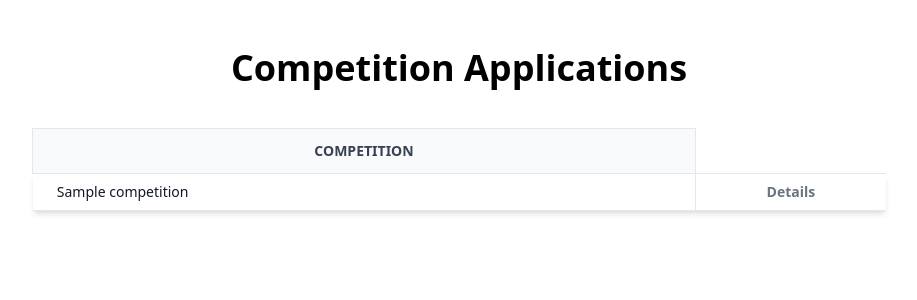
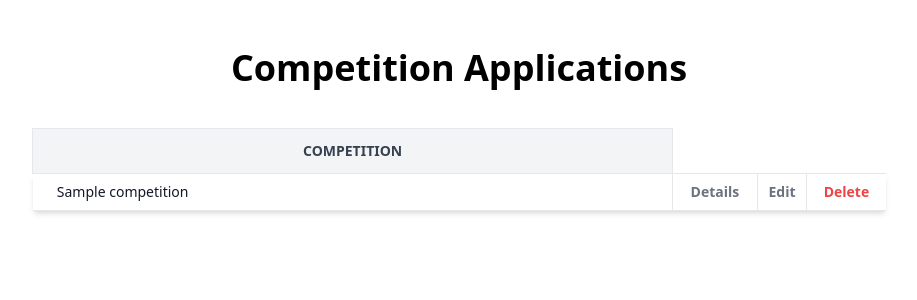
Before and after one commit to llOriginaljuonll/rosha_application, a Django app: page / in a window 1280 px wide. Shown: the part 61-361 px from the top of the page, without its empty margins (181-1098 px from the left). Run offline with Django 5.2, Linux system fonts and the light colour scheme; a user stored in the database is signed in; tables that the repository leaves empty hold one stand-in row (values such as "Sample post"); lists and menus that the app fills with data are empty; some libraries are stand-ins or nearby versions.

Commit message:
add edit button / delete button in competition list page

```diff
--- a/templates/competition/competition_list.html
+++ b/templates/competition/competition_list.html
@@ -10,28 +10,63 @@
         <div class="mx-auto mt-10">
             <div class="relative sm:rounded-lg">
                 <table class="w-full text-sm text-left rtl:text-right text-gray-500 dark:text-gray-400">
-                    <thead class="text-sm text-gray-700 uppercase bg-gray-50 dark:bg-gray-700 dark:text-gray-400">
-                        <th scope="col" class="text-center py-3 border">
+                    <thead class="text-sm text-gray-700 uppercase bg-gray-100 dark:bg-gray-700 dark:text-gray-400">
+                        <th scope="col" class="text-center py-3 border {% if user.is_editor and not user.is_staff %} w-10/12 {% elif  user.is_staff %} w-9/12 {% else %} w-full {% endif %}">
                             Competition
                         </th>
-                        <th class="border-b bg-white"></th>
                     </thead>
                     <tbody class="shadow-md">
                         {% for competition in competitions %}
                             <tr class="bg-white border-b dark:bg-gray-800 dark:border-gray-700">
-                                <th scope="row" class="px-6 py-2 text-md font-medium text-gray-900 whitespace-nowrap dark:text-white cursor-pointer hover:bg-gray-50 dark:hover:bg-gray-600"  onclick="location.href='{% url "participant:form" competition.id %}'">
-                                    {{ competition.name }}
+                                <th scope="row" class="px-6 py-2 text-md font-medium text-gray-900 whitespace-nowrap dark:text-white cursor-pointer hover:bg-gray-100 dark:hover:bg-gray-600"  onclick="location.href='{% url "participant:form" competition.id %}'">
+                                    <p>{{ competition.name }}</p>
                                 </th>
                                 {% if user.is_editor %}
-                                    <th scope="row" class="py-2 flex justify-center items-center gap-1 border-s hover:bg-gray-50 cursor-pointer" onclick="location.href='{% url "participant:list" competition.id %}'">
+                                    <th scope="row" class="py-2 text-center border-s border-t hover:bg-gray-100 cursor-pointer" onclick="location.href='{% url "participant:list" competition.id %}'">
                                         Details
                                     </th>
                                 {% endif %}
+                                {% if user.is_staff %}
+                                    <th scope="row" class="py-2 text-center border-s border-t hover:bg-gray-100 cursor-pointer" onclick="location.href='{% url "competition:update" competition.id %}'">
+                                        Edit
+                                    </th>
+                                    <th scope="row" class="py-2 text-center text-red-500 border-s border-t hover:bg-gray-100 cursor-pointer" data-modal-target="popup-modal" data-modal-toggle="popup-modal">
+                                        Delete
+                                    </th>
+                                {% endif %}
                             </tr>
+
+                            <!-- Delete Popup Modal -->
+                            <div id="popup-modal" tabindex="-1" class="hidden overflow-y-auto overflow-x-hidden fixed top-0 right-0 left-0 z-50 justify-center items-center w-full md:inset-0 h-[calc(100%-1rem)] max-h-full">
+                                <div class="relative p-4 w-full max-w-md max-h-full">
+                                    <div class="relative bg-white rounded-lg shadow dark:bg-gray-700">
+                                        <button type="button" class="absolute top-3 end-2.5 text-gray-400 bg-transparent hover:bg-gray-200 hover:text-gray-900 rounded-lg text-sm w-8 h-8 ms-auto inline-flex justify-center items-center dark:hover:bg-gray-600 dark:hover:text-white" data-modal-hide="popup-modal">
+                                            <svg class="w-3 h-3" aria-hidden="true" xmlns="http://www.w3.org/2000/svg" fill="none" viewBox="0 0 14 14">
+                                                <path stroke="currentColor" stroke-linecap="round" stroke-linejoin="round" stroke-width="2" d="m1 1 6 6m0 0 6 6M7 7l6-6M7 7l-6 6"/>
+                                            </svg>
+                                            <span class="sr-only">Close modal</span>
+                                        </button>
+                                        <div class="p-4 md:p-5 text-center">
+                                            <svg class="mx-auto mb-4 text-gray-400 w-12 h-12 dark:text-gray-200" aria-hidden="true" xmlns="http://www.w3.org/2000/svg" fill="none" viewBox="0 0 20 20">
+                                                <path stroke="currentColor" stroke-linecap="round" stroke-linejoin="round" stroke-width="2" d="M10 11V6m0 8h.01M19 10a9 9 0 1 1-18 0 9 9 0 0 1 18 0Z"/>
+                                            </svg>
+                                            <h3 class="mb-2 text-lg font-normal text-gray-500 dark:text-gray-400">Are you sure you want to delete</h3>
+                                            <h3 class="mb-5 text-lg font-bold text-gray-500 dark:text-gray-400">{{ competition.name }}?</h3>
+                                            <button data-modal-hide="popup-modal" type="button" class="text-white bg-red-600 hover:bg-red-800 focus:ring-4 focus:outline-none focus:ring-red-300 dark:focus:ring-red-800 font-medium rounded-lg text-sm inline-flex items-center px-5 py-2.5 text-center"  onclick="location.href='{% url "competition:delete" competition.id %}'">
+                                                Yes, I'm sure
+                                            </button>
+                                            <button data-modal-hide="popup-modal" type="button" class="py-2.5 px-5 ms-3 text-sm font-medium text-gray-900 focus:outline-none bg-white rounded-lg border border-gray-200 hover:bg-gray-100 hover:text-blue-700 focus:z-10 focus:ring-4 focus:ring-gray-100 dark:focus:ring-gray-700 dark:bg-gray-800 dark:text-gray-400 dark:border-gray-600 dark:hover:text-white dark:hover:bg-gray-700">No, cancel</button>
+                                        </div>
+                                    </div>
+                                </div>
+                            </div>
                         {% endfor %}
                     </tbody>
                 </table>
             </div>
         </div>
+
+
+
     </div>
 {% endblock content %}
```
